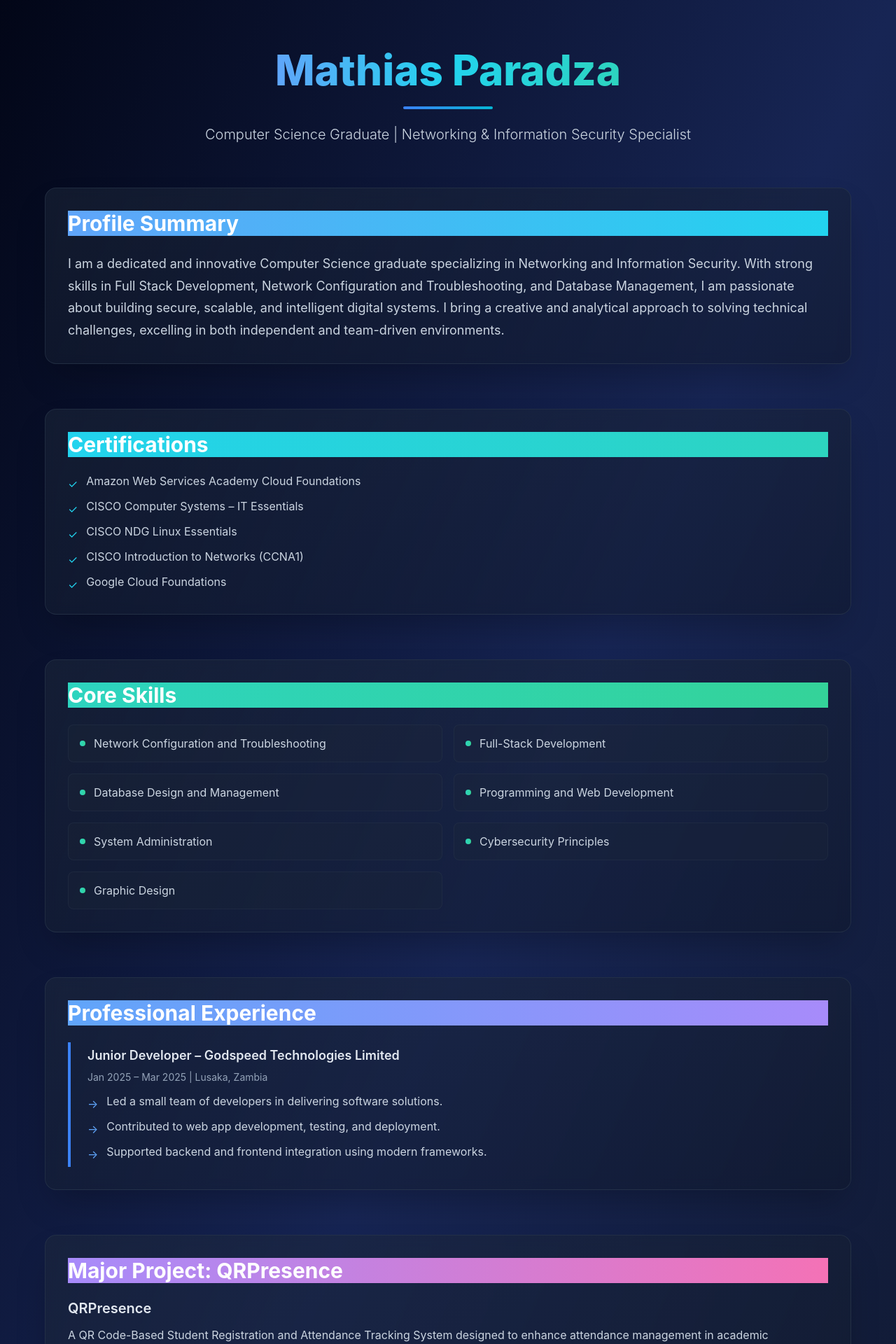
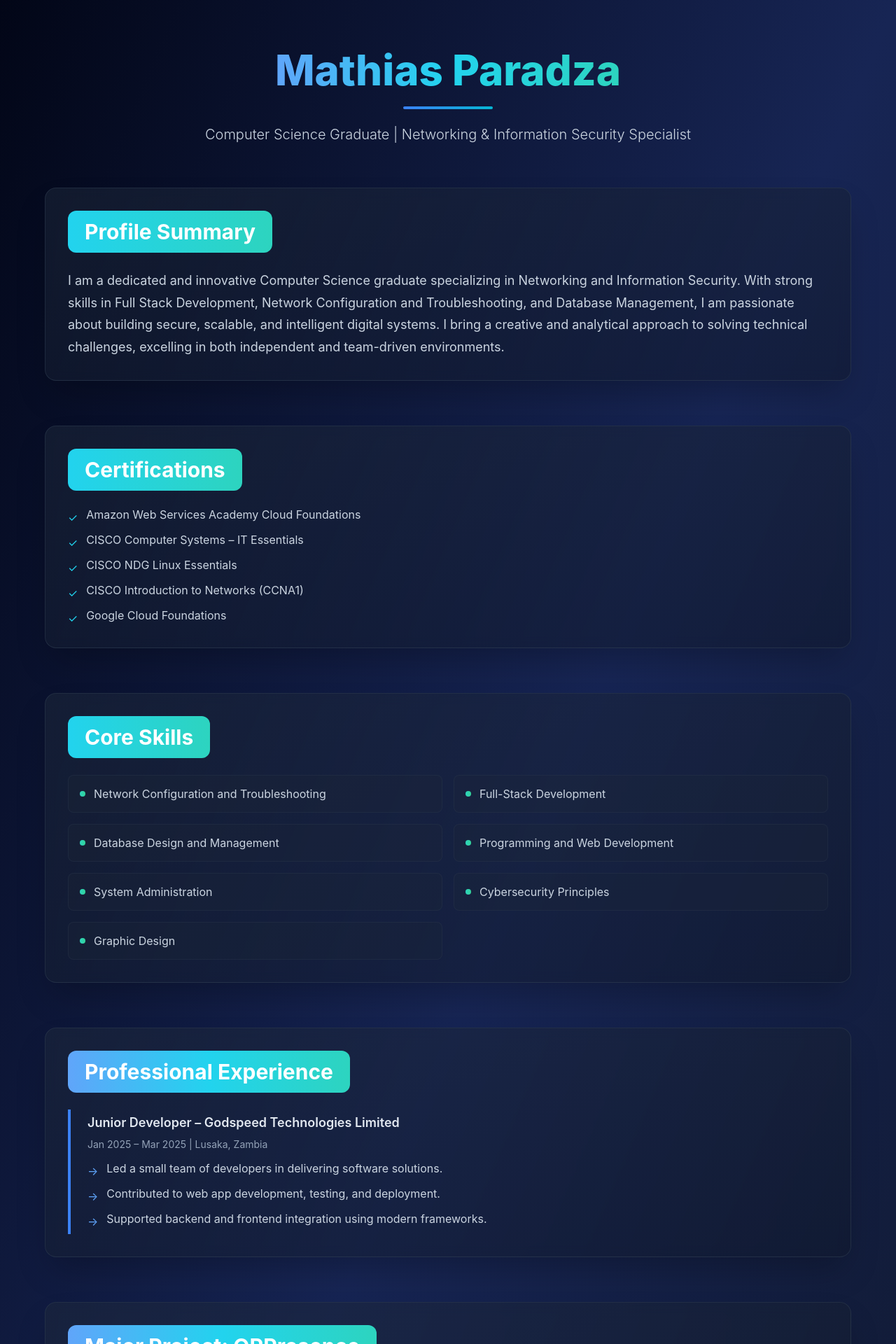
Before and after one commit to MathiasParadza/mathias-portfolio, a React (Create React App) app: page / in a window 1280 px wide. Shown: the top 1920 px of the page at 70% size. Built offline with nearby package versions, Linux system fonts and the light colour scheme.

Commit message:
Update portfolio

```diff
--- a/src/App.css
+++ b/src/App.css
@@ -75,13 +75,17 @@
   font-size: 1.875rem;
   font-weight: 700;
   margin-bottom: 1.5rem;
+  padding: 0.75rem 1.5rem;
+  border-radius: 0.75rem;
+  display: inline-block;
   -webkit-background-clip: text;
   background-clip: text;
+  -webkit-text-fill-color: white;
   color: white;
 }
 
 .gradient-blue {
-  background: linear-gradient(to right, #60a5fa, #22d3ee);
+  background: linear-gradient(to right, #60a5fa, #22d3ee, #2dd4bf);
 }
 
 .gradient-cyan {
--- a/src/App.tsx
+++ b/src/App.tsx
@@ -67,7 +67,7 @@ function App() {
           transition={{ duration: 0.6, delay: 0.2 }}
           className="section-card"
         >
-          <h2 className="section-title gradient-blue">Profile Summary</h2>
+          <h2 className="section-title gradient-cyan">Profile Summary</h2>
           <p className="section-text">
             I am a dedicated and innovative Computer Science graduate specializing in Networking and
             Information Security. With strong skills in Full Stack Development, Network Configuration
@@ -106,7 +106,7 @@ function App() {
           transition={{ duration: 0.6, delay: 0.4 }}
           className="section-card"
         >
-          <h2 className="section-title gradient-teal">Core Skills</h2>
+          <h2 className="section-title gradient-cyan">Core Skills</h2>
           <div className="skills-grid">
             {skills.map((skill, i) => (
               <motion.div
@@ -129,7 +129,7 @@ function App() {
           transition={{ duration: 0.6, delay: 0.5 }}
           className="section-card"
         >
-          <h2 className="section-title gradient-purple">Professional Experience</h2>
+          <h2 className="section-title gradient-blue">Professional Experience</h2>
           <div className="experience-content">
             <p className="experience-title">Junior Developer – Godspeed Technologies Limited</p>
             <p className="experience-date">Jan 2025 – Mar 2025 | Lusaka, Zambia</p>
@@ -150,7 +150,7 @@ function App() {
           transition={{ duration: 0.6, delay: 0.6 }}
           className="section-card"
         >
-          <h2 className="section-title gradient-pink">Major Project: QRPresence</h2>
+          <h2 className="section-title gradient-blue">Major Project: QRPresence</h2>
           <div className="project-content">
             <h3 className="project-name">QRPresence</h3>
             <p className="project-description">
@@ -181,7 +181,7 @@ function App() {
           transition={{ duration: 0.6, delay: 0.7 }}
           className="section-card"
         >
-          <h2 className="section-title gradient-blue-cyan">Contact Information</h2>
+          <h2 className="section-title gradient-blue">Contact Information</h2>
           <div className="contacts-grid">
             {contacts.map((contact, i) => (
               <motion.div
```
